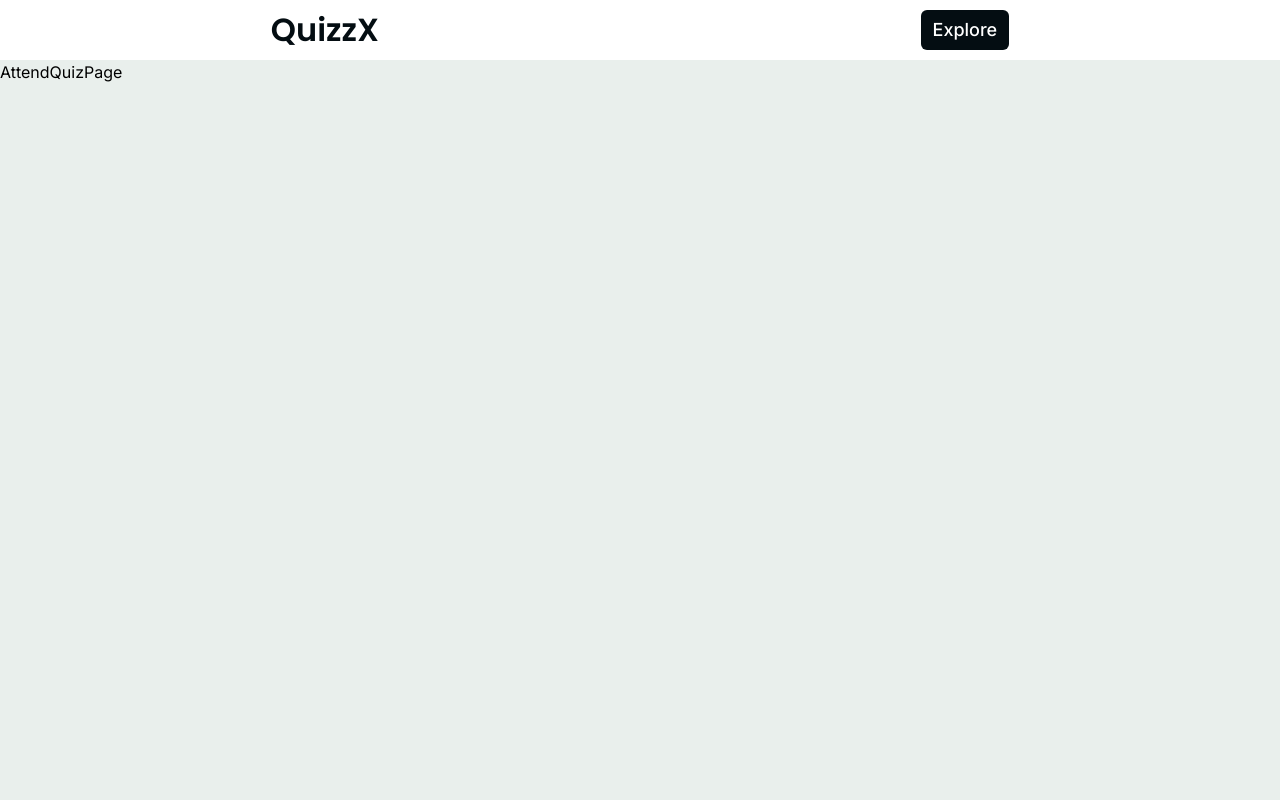
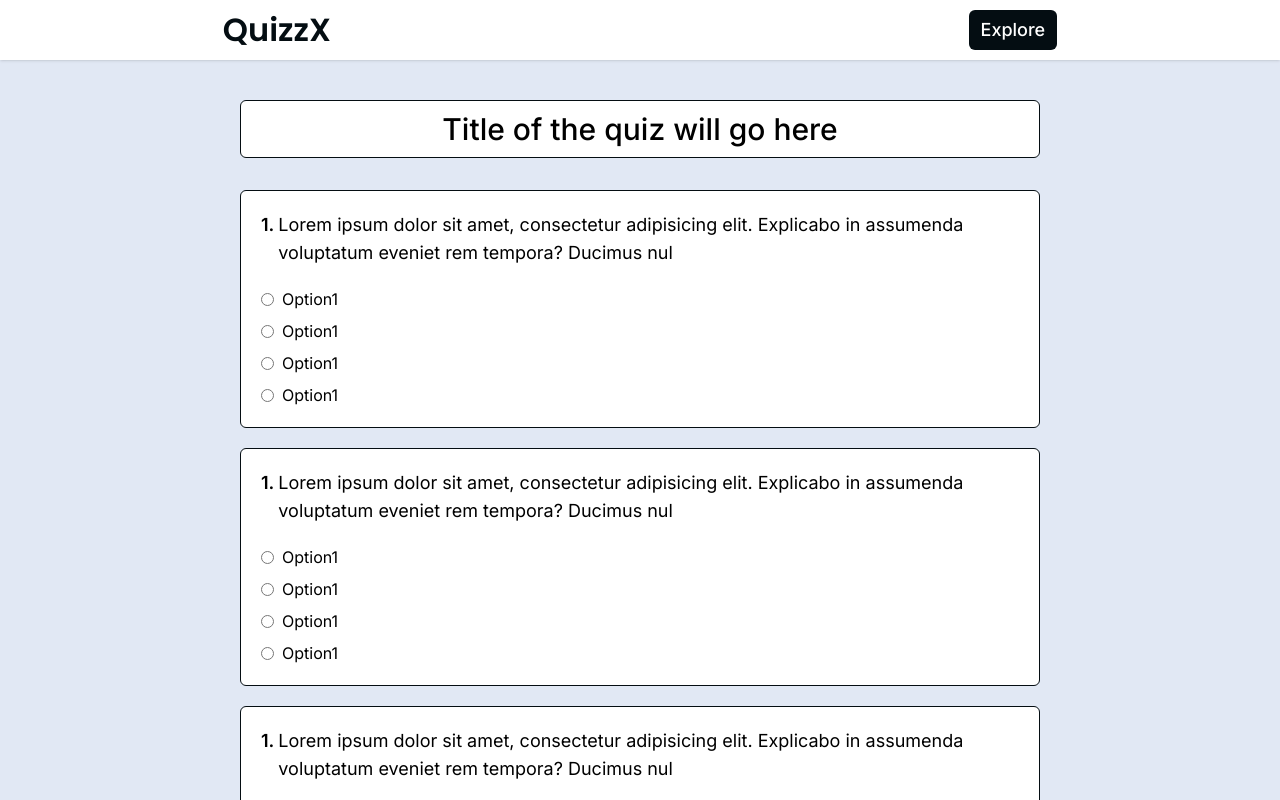
Before and after one commit to Prakash1185/QuizzX, a React (Vite) app in the folder frontend/: page /quiz/1 in a window 1280 px wide. Shown: the top 800 px of the page. Built offline with nearby package versions, Linux system fonts and the light colour scheme.

Commit message:
user frontend done

```diff
--- a/frontend/src/components/Buttons.jsx
+++ b/frontend/src/components/Buttons.jsx
@@ -0,0 +1,23 @@
+export const ViewQuizzes = () => {
+    return (
+        <button className="bg-dark py-4 px-8 text-white rounded-md font-medium">
+            View Quizzes
+        </button>
+    )
+}
+
+export const EnterQuiz = () => {
+    return (
+        <h1 className="bg-dark hover:bg-opacity-90 transition-all duration-200 py-3 px-36 text-lg text-white rounded-md font-semibold">
+            Enter
+        </h1>
+    )
+}
+
+export const CreateAndStartQuiz = () => {
+    return (
+        <h1 className="bg-dark py-3 px-[5rem] text-center text-lg text-white rounded-md font-semibold">
+            Start Quiz
+        </h1>
+    )
+}
--- a/frontend/src/components/Navbar.jsx
+++ b/frontend/src/components/Navbar.jsx
@@ -5,15 +5,15 @@ const Navbar = () => {
   const navigate = useNavigate()
   return (
     <>
-      <nav className='flex justify-around bg-white items-center py-1.5'>
+      <nav className='flex justify-around gap-48 bg-white items-center py-1.5 w-full z-20 shadow'>
         <div  >
-          <h1 onClick={()=>navigate('/home')} className='text-dark text-center md:text-start cursor-pointer text-[1.75rem] md:text-[2rem] font-poppins font-semibold'>
+          <h1 onClick={()=>navigate('/home')} className='text-dark text-center md:text-start cursor-pointer text-[1.75rem] md:text-[2rem] font-poppins font-bold md:font-semibold'>
             QuizzX
           </h1>
         </div>
         <div className='hidden sm:block'>
           <button onClick={() => navigate('/all-quizzes')} className='text-lg font-medium cursor-pointer bg-dark text-white px-3 py-1.5 rounded-md'>
-            Explore
+           Explore
           </button>
         </div>
         {/* <div className='md:hidden'>
--- a/frontend/src/components/QuizBox.jsx
+++ b/frontend/src/components/QuizBox.jsx
@@ -1,8 +1,28 @@
 import React from 'react'
+import { EnterQuiz } from './Buttons'
+import { useNavigate } from 'react-router-dom';
 
 const QuizBox = () => {
+
+  const navigate = useNavigate()
+
   return (
-    <div>QuizBox</div>
+    <div className='scale-[75%]  min-[550px]:scale-[80%] sm:scale-100'>
+      <div className=' md:w-[48rem] md:h-[16rem] bg-white bg-opacity-90 rounded-md border  border-dark md:flex-row flex-col flex gap-3  justify-center border-opacity-85 '>
+
+        <div id="left" className='w-[25rem] h-[17rem] md:h-[16rem]'>
+          <img src="https://www.filsantejeunes.com/wp-content/uploads/2020/10/Quiz2LG.jpg" className='h-full w-full object-cover  px-2.5 py-2.5 rounded-[15px]' alt=""/>
+        </div>
+        <div id="right"  className='w-[23rem] py-2.5 px-1.5 mx-auto md:mx-0'>
+          <h1 className='text-3xl font-medium md:tracking-tight text-center md:text-start px-1 md:px-0 tracking-tighter'>Cloud Community Network Quiz 2024</h1>
+          <p className='text-sm text-gray-800 py-3 text-center tracking-tight md:tracking-normal md:text-start'>some extra details about the quiz will go here like username and links etc. some extra details about the quiz will go here like username and links etc</p>
+          <div onClick={()=>navigate(`/create-account`)} className='md:pt-6 pt-4 text-center hover:cursor-pointer  md:pr-5 pb-2 md:pb-0'>
+            <EnterQuiz/>
+          </div>
+        </div>
+
+      </div>
+    </div>
   )
 }
 
--- a/frontend/src/components/QuizQuestionBox.jsx
+++ b/frontend/src/components/QuizQuestionBox.jsx
@@ -2,7 +2,32 @@ import React from 'react'
 
 const QuizQuestionBox = () => {
   return (
-    <div>QuizQuestionBox</div>
+    <div className='bg-white rounded-md border border-dark px-5 py-3 w-full'>
+      {/* name of question with question number */}
+      <div className='flex gap-1 text-lg py-2'>
+        <h1 className='font-semibold'>1.</h1>
+        <p className=''>Lorem ipsum dolor sit amet, consectetur adipisicing elit. Explicabo in assumenda voluptatum eveniet rem tempora? Ducimus nul</p>
+      </div>
+      {/* options of the quiz */}
+      <div className='space-y-2 pb-2 pt-3'>
+        <div className='flex  items-center gap-2'>
+          <input type="radio" name='option1' />
+          <label htmlFor="option1">Option1</label>
+        </div>
+        <div className='flex  items-center gap-2'>
+          <input type="radio" name='option2' />
+          <label htmlFor="option2">Option1</label>
+        </div>
+        <div className='flex  items-center gap-2'>
+          <input type="radio" name='option3' />
+          <label htmlFor="option3">Option1</label>
+        </div>
+        <div className='flex  items-center gap-2'>
+          <input type="radio" name='option4' />
+          <label htmlFor="option5">Option1</label>
+        </div>
+      </div>
+    </div>
   )
 }
 
--- a/frontend/src/index.css
+++ b/frontend/src/index.css
@@ -4,6 +4,6 @@
 @tailwind components;
 @tailwind utilities;
 
-body{
-    @apply bg-light
+body {
+  @apply bg-light;
 }
--- a/frontend/src/pages/AttendQuizPage.jsx
+++ b/frontend/src/pages/AttendQuizPage.jsx
@@ -1,8 +1,27 @@
 import React from 'react'
+import QuizQuestionBox from '../components/QuizQuestionBox'
 
 const AttendQuizPage = () => {
   return (
-    <div>AttendQuizPage</div>
+   <div className=' '>
+     <div className='mx-10 sm:mx-20 md:mx-40 lg:mx-60 flex justify-center flex-col py-5'>
+     {/* NAME OF THE QUIZ  */}
+      <h1 className='bg-white border border-dark py-2.5 rounded-md text-3xl mx-auto px-1 md:px-2 lg:px-2.5 text-center font-medium mt-5 w-full'>Title of the quiz will go here</h1>
+
+      {/* THUMBNAIL IMAGE OF THE QUIZ //TODO : updated version */}
+      {/* <div className='h-[15rem] '>
+      <img src="https://www.filsantejeunes.com/wp-content/uploads/2020/10/Quiz2LG.jpg" className='h-full w-full object-cover  px-2.5 py-2.5 rounded-[15px]' alt=""/>
+      </div> */}
+
+      {/* QUESTIONS OF THE QUIZ */}
+      <div className='py-5 pt-8 flex flex-col gap-5'>
+      <QuizQuestionBox/>
+      <QuizQuestionBox/>
+      <QuizQuestionBox/>
+      </div>
+
+    </div>
+   </div>
   )
 }
 
--- a/frontend/src/pages/CreateAccountPage.jsx
+++ b/frontend/src/pages/CreateAccountPage.jsx
@@ -1,8 +1,24 @@
 import React from 'react'
+import { CreateAndStartQuiz } from '../components/Buttons'
+import { useNavigate } from 'react-router-dom';
 
 const CreateAccountPage = () => {
+  const navigate = useNavigate()
   return (
-    <div>CreateAccountPage</div>
+    <div className='flex justify-center pt-20'>
+      <div className='w-[25rem] md:w-[27rem] scale-90 sm:scale-100 bg-white rounded-md border border-dark flex flex-col px-4 py-10 gap-4 '>
+        <h1 className='text-[1.75rem] font-semibold text-center tracking-wide '>Enter Your Name</h1>
+        <input type="text" className='border border-dark py-2 rounded-md px-2  text-black outline-none' />
+
+
+        <div className='mx-auto cursor-pointer ' onClick={() => navigate('/quiz/:id')} >
+          <CreateAndStartQuiz />
+        </div>
+
+
+
+      </div>
+    </div>
   )
 }
 
--- a/frontend/src/pages/HomePage.jsx
+++ b/frontend/src/pages/HomePage.jsx
@@ -1,8 +1,20 @@
 import React from 'react'
+import { ViewQuizzes } from '../components/Buttons'
+import { useNavigate } from 'react-router-dom'
 
 const HomePage = () => {
+
+  const navigate = useNavigate()
+
   return (
-    <div>HomePage</div>
+    <>
+      <div className='flex flex-col items-center justify-between  '>
+        <h1 className='text-4xl text-center pt-20 pb-10'>Quizzes made fun – play, compete, and show off your skills!</h1>
+        <div onClick={()=>navigate('/all-quizzes')}>
+          <ViewQuizzes/>
+        </div>
+      </div>
+    </>
   )
 }
 
--- a/frontend/src/pages/QuizzesPage.jsx
+++ b/frontend/src/pages/QuizzesPage.jsx
@@ -1,8 +1,11 @@
 import React from 'react'
+import QuizBox from '../components/QuizBox'
 
 const QuizzesPage = () => {
   return (
-    <div>QuizzesPage</div>
+   <div className='flex flex-col items-center  justify-center -my-6  sm:py-10 md:py-16 -space-y-16'>
+    <QuizBox/>
+   </div>
   )
 }
 
--- a/frontend/tailwind.config.js
+++ b/frontend/tailwind.config.js
@@ -12,7 +12,7 @@ export default {
       },
       colors: {
         "light2": "#C4DAD2",
-        "light": "#E9EFEC",
+        "light": "#e1e8f4",
         "dark": "#040D12"
       }
     },
```
